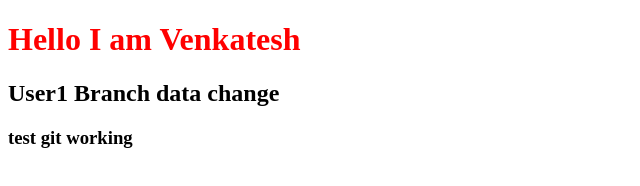
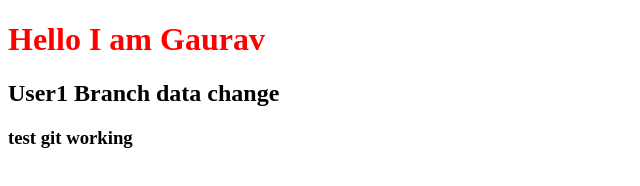
Before and after one commit to venkatesh789/venkatesh_Portfolio, a plain HTML site: page index.html in a window 1280 px wide. Shown: the whole page, without its empty margins (0-640 px from the left). Drawn offline with Linux system fonts and the light colour scheme.

Commit message:
name change

```diff
--- a/index.html
+++ b/index.html
@@ -8,7 +8,7 @@
     <link rel="stylesheet" href="style.css">
 </head>
 <body>
-    <h1>Hello I am Venkatesh</h1>
+    <h1>Hello I am Gaurav</h1>
     <h2>User1 Branch data change</h2>
     <h3>test git working</h3>
 </body>
```
Also changed, not shown: 1 other file.
